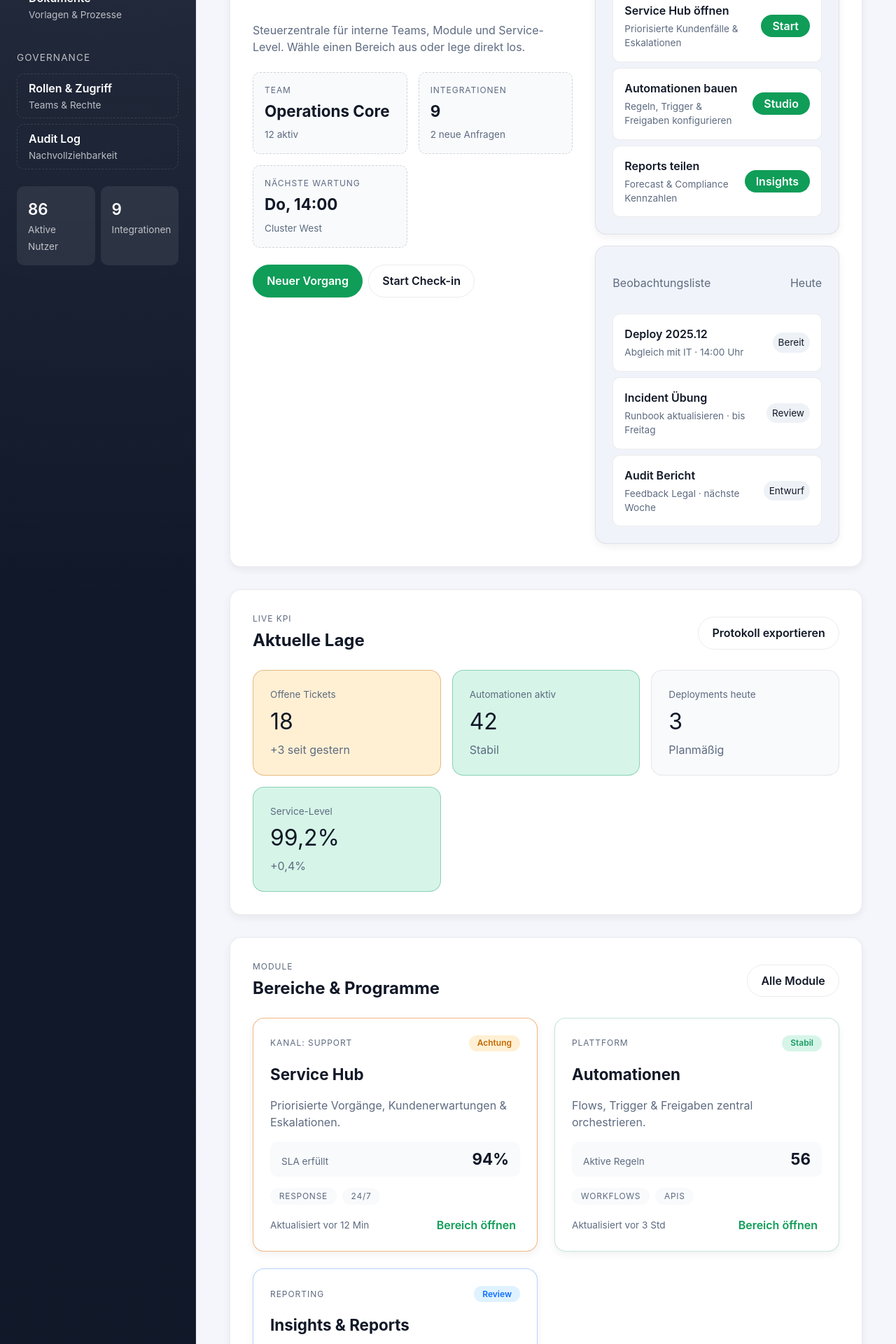
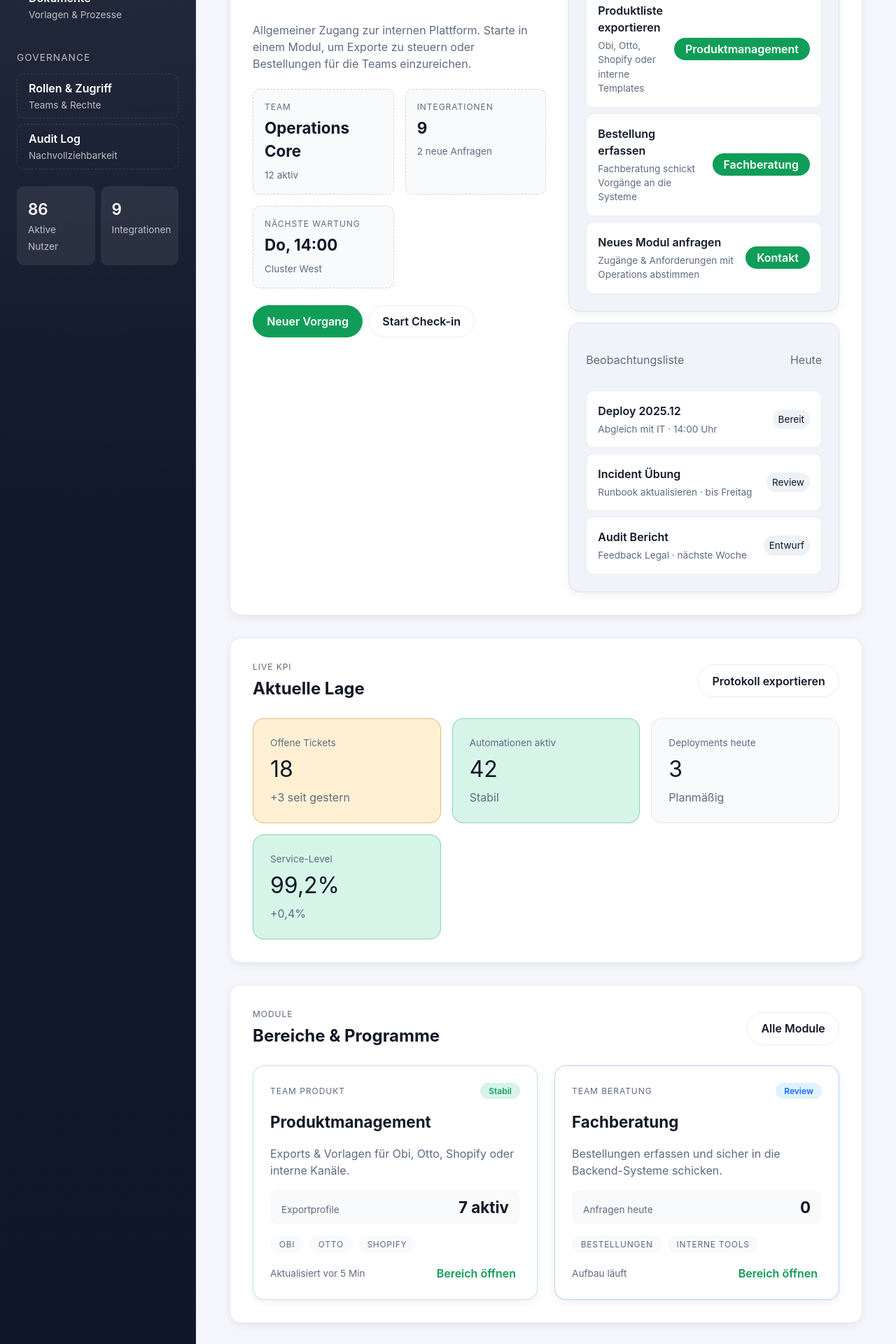
Before and after one commit to sazar-neudorff/productmanager, a React app in the folder frontend/: page / in a window 1280 px wide. Shown: the part 500-2420 px from the top of the page at 70% size. Built offline with nearby package versions, Linux system fonts and the light colour scheme; the HTML template or start-up script is replaced by a standard one.

Commit message:
Refactor: Update Home page content and quick launch actions
Co-authored-by: s.azar <s.azar@neudorff.de>

```diff
--- a/frontend/src/pages/Home.tsx
+++ b/frontend/src/pages/Home.tsx
@@ -27,19 +27,19 @@ const heroStats = [
 
 const quickLaunch = [
   {
-    label: "Service Hub öffnen",
-    detail: "Priorisierte Kundenfälle & Eskalationen",
-    action: "Start",
+    label: "Produktliste exportieren",
+    detail: "Obi, Otto, Shopify oder interne Templates",
+    action: "Produktmanagement",
   },
   {
-    label: "Automationen bauen",
-    detail: "Regeln, Trigger & Freigaben konfigurieren",
-    action: "Studio",
+    label: "Bestellung erfassen",
+    detail: "Fachberatung schickt Vorgänge an die Systeme",
+    action: "Fachberatung",
   },
   {
-    label: "Reports teilen",
-    detail: "Forecast & Compliance Kennzahlen",
-    action: "Insights",
+    label: "Neues Modul anfragen",
+    detail: "Zugänge & Anforderungen mit Operations abstimmen",
+    action: "Kontakt",
   },
 ];
 
@@ -65,30 +65,21 @@ type ModuleDefinition = ComponentProps<typeof ModuleCard>;
 
 const modules: ModuleDefinition[] = [
   {
-    title: "Service Hub",
-    description: "Priorisierte Vorgänge, Kundenerwartungen & Eskalationen.",
-    owner: "Kanal: Support",
-    updatedAt: "Aktualisiert vor 12 Min",
-    kpi: { label: "SLA erfüllt", value: "94%" },
-    tags: ["Response", "24/7"],
-    status: "warning",
-  },
-  {
-    title: "Automationen",
-    description: "Flows, Trigger & Freigaben zentral orchestrieren.",
-    owner: "Plattform",
-    updatedAt: "Aktualisiert vor 3 Std",
-    kpi: { label: "Aktive Regeln", value: "56" },
-    tags: ["Workflows", "APIs"],
+    title: "Produktmanagement",
+    description: "Exports & Vorlagen für Obi, Otto, Shopify oder interne Kanäle.",
+    owner: "Team Produkt",
+    updatedAt: "Aktualisiert vor 5 Min",
+    kpi: { label: "Exportprofile", value: "7 aktiv" },
+    tags: ["Obi", "Otto", "Shopify"],
     status: "stable",
   },
   {
-    title: "Insights & Reports",
-    description: "Quartalsziele, Prognosen und Compliance Kennzahlen.",
-    owner: "Reporting",
-    updatedAt: "Aktualisiert gestern",
-    kpi: { label: "Forecast", value: "+8%" },
-    tags: ["BI", "Exports"],
+    title: "Fachberatung",
+    description: "Bestellungen erfassen und sicher in die Backend-Systeme schicken.",
+    owner: "Team Beratung",
+    updatedAt: "Aufbau läuft",
+    kpi: { label: "Anfragen heute", value: "0" },
+    tags: ["Bestellungen", "Interne Tools"],
     status: "attention",
   },
 ];
@@ -137,8 +128,8 @@ export default function Home() {
           <p className="section-heading__eyebrow">Startbereich</p>
           <h2>Operations Plattform</h2>
           <p className="hero-description">
-            Steuerzentrale für interne Teams, Module und Service-Level. Wähle
-            einen Bereich aus oder lege direkt los.
+            Allgemeiner Zugang zur internen Plattform. Starte in einem Modul,
+            um Exporte zu steuern oder Bestellungen für die Teams einzureichen.
           </p>
 
           <div className="hero-stats">
```
